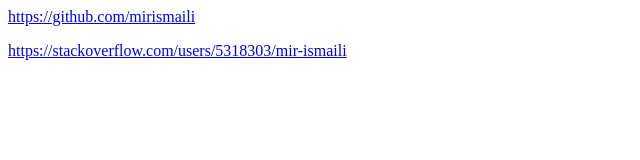
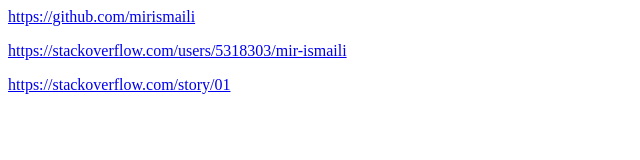
Before and after one commit to mirismaili/mirismaili.github.io, a plain HTML site: page index.html in a window 1280 px wide. Shown: the whole page, without its empty margins (0-640 px from the left). Drawn offline with Linux system fonts and the light colour scheme.

Commit message:
Update index.html

```diff
--- a/index.html
+++ b/index.html
@@ -1,3 +1,5 @@
 <a href="https://github.com/mirismaili">https://github.com/mirismaili</a>
 <p>
 <a href="https://stackoverflow.com/users/5318303/mir-ismaili">https://stackoverflow.com/users/5318303/mir-ismaili</a>
+<p>
+<a href="https://stackoverflow.com/story/01">https://stackoverflow.com/story/01</a>
```
